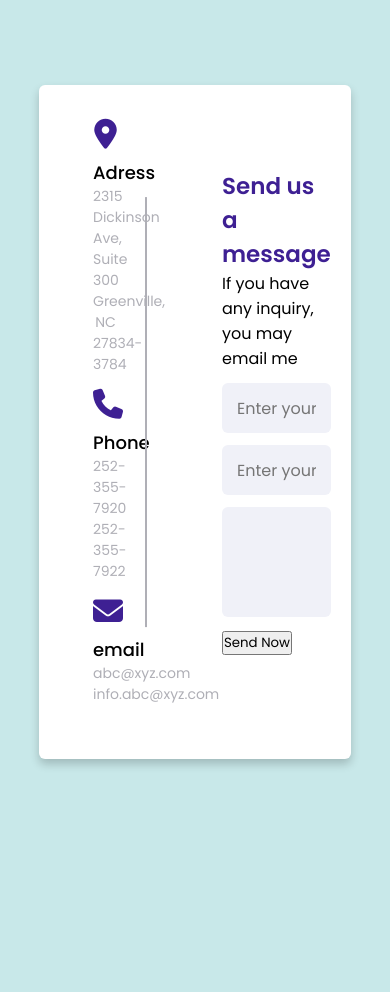
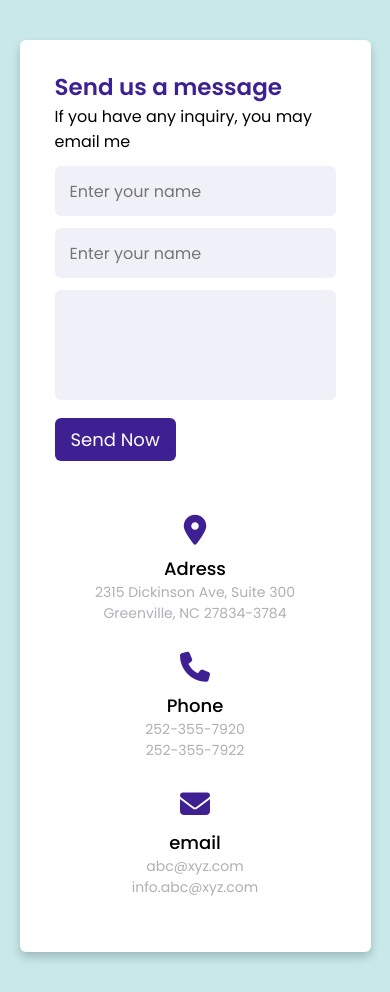
Before and after one commit to Zubair-Underwood/HTML-and-CSS-projects, a plain HTML site: page Resp-contact-us-form.html/index.html in a window 390 px wide. Before the commit the page ends 844 px from the top, so only its background shows below. Drawn offline with Linux system fonts and the light colour scheme.

Commit message:
learning

```diff
--- a/Resp-contact-us-form.html/CSS/style.css
+++ b/Resp-contact-us-form.html/CSS/style.css
@@ -21,7 +21,7 @@ body {
     width: 80%;
     background: #fff;
     border-radius: 6px;
-    padding: 20px 60px 40px 40px;
+    padding: 30px 60px 40px 40px;
     box-shadow: 0 5px 10px rgba(0, 0, 0, 0.2);
 }
 
@@ -35,6 +35,11 @@ body {
 .container .content .left-side {
     width: 25%;
     height: 100%;
+    display: flex;
+    flex-direction: column;
+    align-items: center;
+    justify-content: center;
+    margin-top: 15px;
     position: relative;
 }
 
@@ -104,7 +109,7 @@ body {
 }
 
 .right-side .input-box input,
-.right-side .input-box textarea{
+.right-side .input-box textarea {
 
     height: 100%;
     width: 100%;
@@ -112,17 +117,79 @@ body {
     font-size: 16px;
     background: #f0f1f8;
     border-radius: 6px;
-    padding:0 15px;
-    resize:none;
+    padding: 0 15px;
+    resize: none;
 }
 
-.right-side .message-box{
+.right-side .message-box {
 
-    min-height:110px;
+    min-height: 110px;
+    margin-top: 6px;
 
 }
 
-.right-side .button{
+.right-side .button {
 
+    display: inline-block;
+    margin-top: 6px;
+}
+
+.right-side .button input[type="button"] {
+
+    color: #fff;
+    font-size: 18px;
+    outline: none;
+    border: none;
+    padding: 8px 16px;
+    border-radius: 6px;
+    background: #3e2093;
+    cursor: pointer;
+    transition: all 0.3s ease;
+}
+
+.button input[type="button"]:hover {
+
+    background: #5029bc;
+}
+
+@media (max-width:766px) {
+
+    .container {
+        width: 90%;
+        padding: 30px 35px 40px 35px;
+    }
 
 }
+
+@media (max-width:646px) {
+
+    .container {
+        margin: 40px 0;
+        height: 100%;
+    }
+
+    .container .content {
+
+        flex-direction: column-reverse;
+    }
+
+    .container .content .left-side {
+
+        width: 100%;
+        flex-direction: row;
+        margin-top:40px;
+        justify-content: center;
+        flex-wrap: wrap;
+    }
+
+    .container .content .left-side::before{
+
+        display:none;
+    }
+
+    .container .content .right-side{
+
+        width:100%;
+        margin-left:0;
+    }
+}
```
